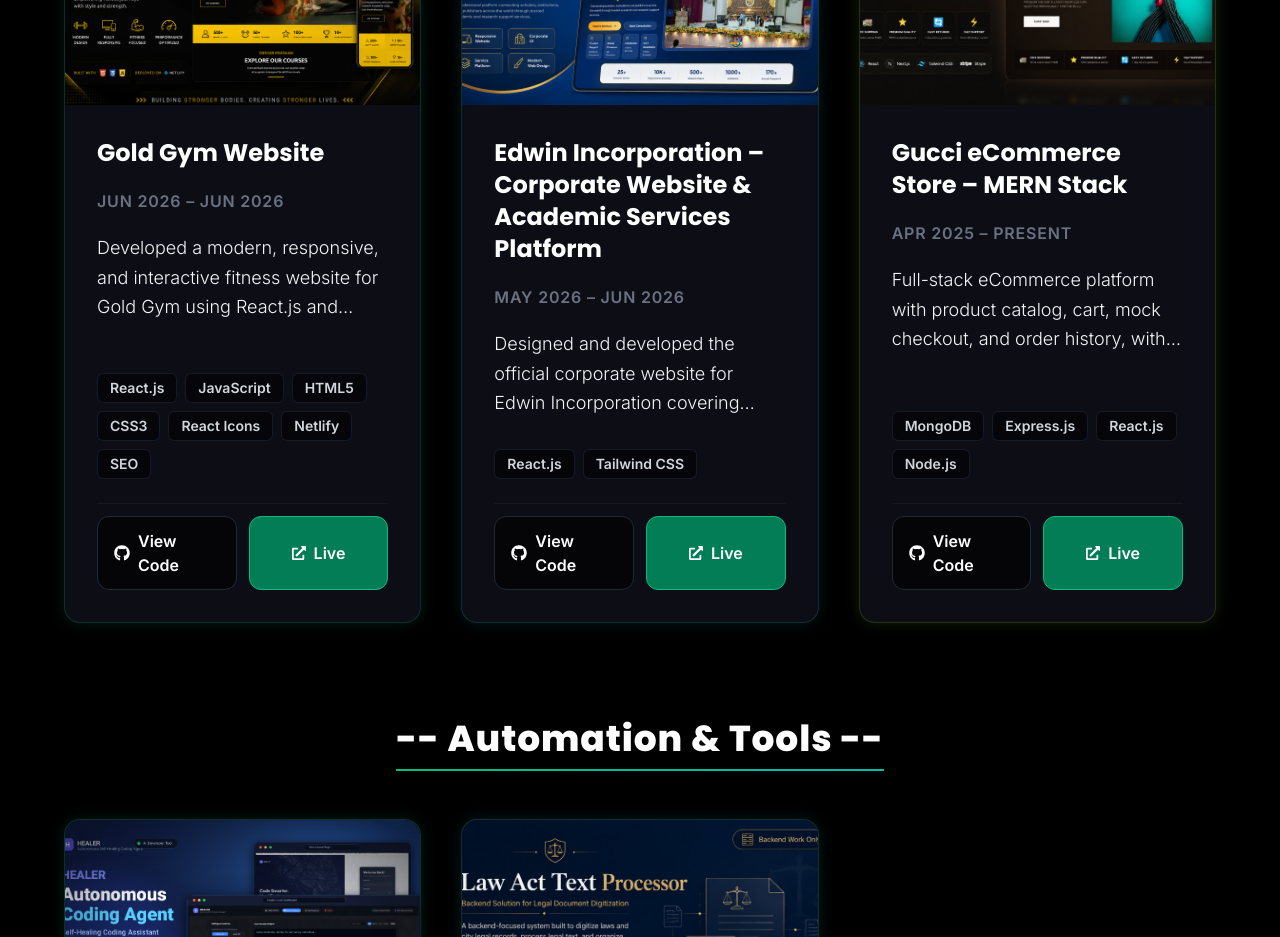
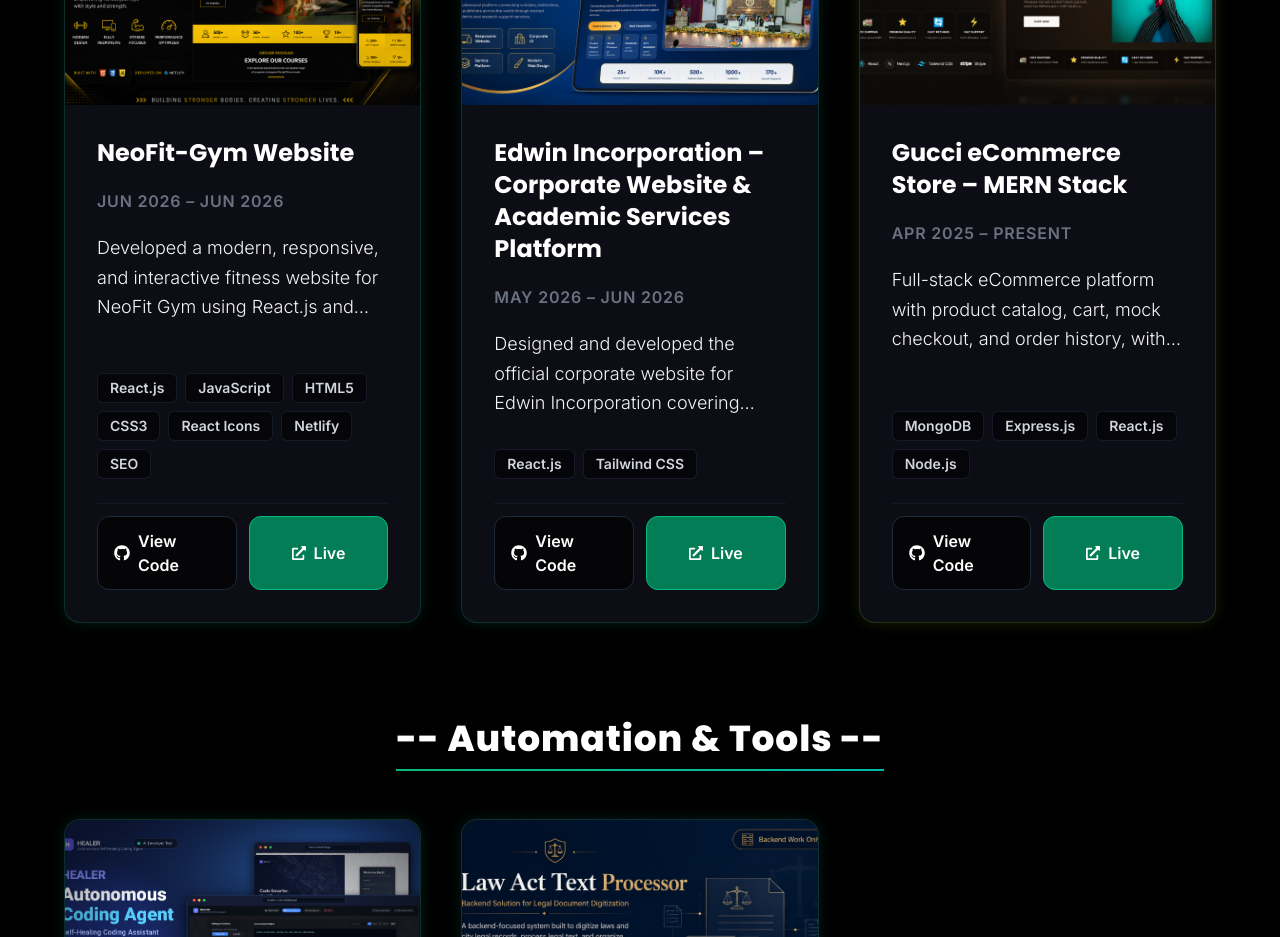
Before and after one commit to Kaushikrudra/Kaushikrudra, a React (Vite) app: page / in a window 1280 px wide. Shown: the part 5720-6657 px from the top of the page. Built offline with nearby package versions, Linux system fonts and the light colour scheme.

Commit message:
Update Gold Gym project card to NeoFit-Gym Website

```diff
--- a/src/data/portfolio.ts
+++ b/src/data/portfolio.ts
@@ -210,13 +210,13 @@
         image: '/plivo%20server%20banner.png'
       },
       {
-        title: 'Gold Gym Website',
+        title: 'NeoFit-Gym Website',
         duration: 'Jun 2026 – Jun 2026',
-        description: 'Developed a modern, responsive, and interactive fitness website for Gold Gym using React.js and CSS3, featuring a BMI calculator, membership plans, trainer profiles, and workout programs.',
+        description: 'Developed a modern, responsive, and interactive fitness website for NeoFit Gym using React.js and CSS3, featuring a BMI calculator, membership plans, trainer profiles, and workout programs.',
         tags: ['React.js', 'JavaScript', 'HTML5', 'CSS3', 'React Icons', 'Netlify', 'SEO'],
         githubUrl: 'https://github.com/Kaushikrudra/Gold-Gym-Website',
         image: '/goldgym%20banner.png',
-        liveUrl: 'https://gold-gym-website08.netlify.app/'
+        liveUrl: 'https://neofit-gym-website08.netlify.app/'
       },
       {
         title: 'Edwin Incorporation – Corporate Website & Academic Services Platform',
```
